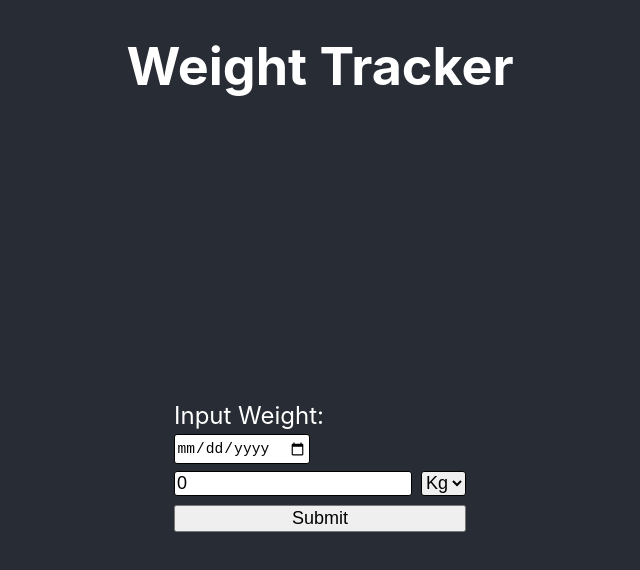
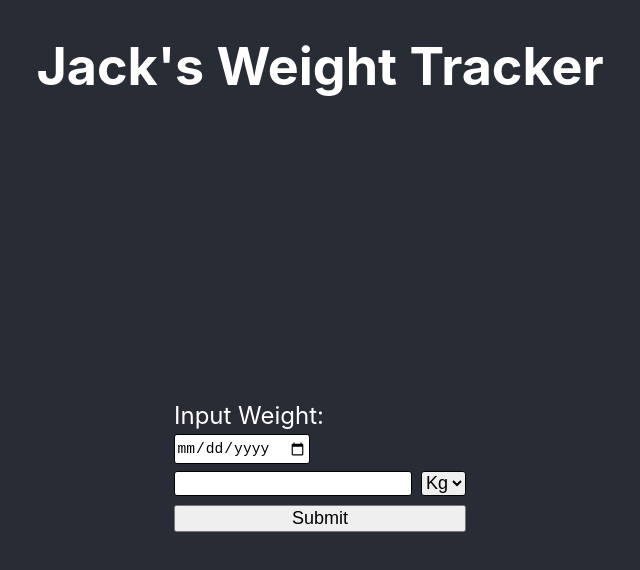
Before and after one commit to jack-ohara/weight-tracker, a React (Create React App) app: page / in a window 1280 px wide. Shown: the top 570 px of the page, without its empty margins (320-960 px from the left). Built offline with nearby package versions, Linux system fonts and the light colour scheme.

Commit message:
Some refactoring to move out the form to its own component and change all the css into styled components

```diff
--- a/public/index.html
+++ b/public/index.html
@@ -7,7 +7,7 @@
     <meta name="theme-color" content="#000000" />
     <meta
       name="description"
-      content="Web site created using create-react-app"
+      content="A simple, secure app for tracking your weight"
     />
     <link rel="apple-touch-icon" href="%PUBLIC_URL%/logo192.png" />
     <!--
@@ -24,7 +24,7 @@
       work correctly both with client-side routing and a non-root public URL.
       Learn how to configure a non-root public URL by running `npm run build`.
     -->
-    <title>React App</title>
+    <title>Jack's Weight Tracker</title>
   </head>
   <body>
     <noscript>You need to enable JavaScript to run this app.</noscript>
--- a/src/App.css
+++ b/src/App.css
@@ -6,71 +6,6 @@ input::-webkit-inner-spin-button {
 }
 
 /* Firefox */
-input[type="number"] {
+input[type='number'] {
   -moz-appearance: textfield;
 }
-
-.App {
-  text-align: center;
-  min-height: 100vh;
-  display: flex;
-  flex-direction: column;
-  align-items: center;
-  justify-content: center;
-  background-color: #282c34;
-  color: white;
-}
-
-.App-header {
-  font-size: calc(10px + 2vmin);
-}
-
-.weight-input {
-  flex-grow: 1;
-  font-size: 1.5em;
-  display: flex;
-  flex-direction: column;
-  justify-content: center;
-}
-
-.weight-input .inputs {
-  text-align: left;
-}
-
-.weight-input .weight-select {
-  display: flex;
-  flex-direction: row;
-}
-
-.weight-input input,
-.weight-input select {
-  font-size: 0.75em;
-}
-
-.weight-input input[type="number"],
-.weight-input input[type="date"],
-.weight-input select {
-  border-radius: 3px;
-  border: 1px solid black;
-}
-
-.weight-input input[type="date"] {
-  margin-bottom: 0.5em;
-  padding: 0.3em 0.1em;
-}
-
-.weight-input input[type="number"] {
-  margin-right: 0.5em;
-}
-
-.weight-input input[type="submit"] {
-  margin-top: 0.5em;
-}
-
-.weight-input label {
-  text-align: left;
-}
-
-.App-link {
-  color: #61dafb;
-}
--- a/src/App.js
+++ b/src/App.js
@@ -1,90 +1,33 @@
-import React, { useState, useEffect } from "react";
-import "./App.css";
+import React from 'react';
+import styled from 'styled-components';
+import './App.css';
+import { WeightInputForm } from './components/weight-input-form/weightInputForm';
 
-function App() {
-  const [date, setDate] = useState("");
-  const [weightValue, setWeightValue] = useState(0.0);
-  const [weightUnit, setWeightUnit] = useState(
-    localStorage.getItem("weightUnit")
+const Container = styled.div`
+  text-align: center;
+  min-height: 100vh;
+  display: flex;
+  flex-direction: column;
+  align-items: center;
+  justify-content: center;
+  background-color: #282c34;
+  color: white;
+`;
+
+const AppHeader = styled.header`
+  font-size: calc(10px + 2vmin);
+`;
+
+const App = () => {
+  return (
+    <Container>
+      <AppHeader className="App-header">
+        <h1>Jack's Weight Tracker</h1>
+      </AppHeader>
+
+      <WeightInputForm />
+    </Container>
   );
-
-  useEffect(() => {
-    let weights = localStorage.getItem("weights");
-
-    if (!weights) {
-      localStorage.setItem("weights", JSON.stringify({}));
-    }
-
-    //setDate(getTodaysDate());
-  }, []);
-
-  // const getTodaysDate = () => {
-  //   const date = new Date();
-
-  //   return `${date.getFullYear()}-${date.getMonth() + 1}-${date.getDate()}`;
-  // };
-
-  const onSubmit = (event) => {
-    event.preventDefault();
-
-    let kgValue = weightValue;
-
-    if (weightUnit === "lb") {
-      kgValue = weightValue / 2.20462;
-    }
-
-    const weights = JSON.parse(localStorage.getItem("weights"));
-    weights[date] = kgValue;
-
-    localStorage.setItem("weights", JSON.stringify(weights));
-
-    alert("Submitted!");
-  };
-
-  return (
-    <div className="App">
-      <header className="App-header">
-        <h1>Weight Tracker</h1>
-      </header>
-      <form className="weight-input" onSubmit={onSubmit}>
-        <label htmlFor="weight">Input Weight:</label>
-        <div className="inputs">
-          <input
-            type="date"
-            id="date"
-            name="date"
-            value={date}
-            onChange={(e) => setDate(e.target.value)}
-          />
-          <div className="weight-select">
-            <input
-              type="number"
-              step="0.1"
-              name="weight"
-              id="weight"
-              value={weightValue}
-              onChange={(e) => {
-                setWeightValue(e.target.value);
-              }}
-            />
-            <select
-              name="unit"
-              id="unit"
-              value={weightUnit}
-              onChange={(e) => {
-                setWeightUnit(e.target.value);
-                localStorage.setItem("weightUnit", e.target.value);
-              }}>
-              <option value="kg">Kg</option>
-              <option value="lb">lb</option>
-            </select>
-          </div>
-        </div>
-
-        <input type="submit" value="Submit" />
-      </form>
-    </div>
-  );
-}
+};
 
 export default App;
--- /dev/null
+++ b/src/components/weight-input-form/weightInputForm.js
@@ -0,0 +1,116 @@
+import React, { useState } from 'react';
+import styled from 'styled-components';
+
+const InputForm = styled.form`
+  flex-grow: 1;
+  font-size: 1.5em;
+  display: flex;
+  flex-direction: column;
+  justify-content: center;
+`;
+
+const Label = styled.label`
+  text-align: left;
+`;
+
+const InputArea = styled.div`
+  text-align: left;
+`;
+
+const WeightSelectArea = styled.div`
+  display: flex;
+  flex-direction: row;
+`;
+
+const DateInput = styled.input`
+  font-size: 0.75em;
+  border-radius: 3px;
+  border: 1px solid black;
+  margin-bottom: 0.5em;
+  padding: 0.3em 0.1em;
+`;
+
+const NumberInput = styled.input`
+  font-size: 0.75em;
+  border-radius: 3px;
+  border: 1px solid black;
+  margin-right: 0.5em;
+`;
+
+const Select = styled.select`
+  font-size: 0.75em;
+  border-radius: 3px;
+  border: 1px solid black;
+`;
+
+const SubmitButton = styled.input`
+  font-size: 0.75em;
+  margin-top: 0.5em;
+`;
+
+export const WeightInputForm = () => {
+  const [date, setDate] = useState('');
+  const [weightValue, setWeightValue] = useState();
+  const [weightUnit, setWeightUnit] = useState(
+    localStorage.getItem('weightUnit')
+  );
+
+  const onSubmit = (event) => {
+    event.preventDefault();
+
+    let kgValue = weightValue;
+
+    if (weightUnit === 'lb') {
+      kgValue = weightValue / 2.20462;
+    }
+
+    const weights = JSON.parse(localStorage.getItem('weights')) ?? {};
+
+    weights[date] = kgValue;
+
+    localStorage.setItem('weights', JSON.stringify(weights));
+
+    alert('Submitted!');
+  };
+
+  return (
+    <InputForm onSubmit={onSubmit}>
+      <Label htmlFor="weight">Input Weight:</Label>
+      <InputArea>
+        <DateInput
+          type="date"
+          id="date"
+          name="date"
+          value={date}
+          onChange={(e) => setDate(e.target.value)}
+        />
+        <WeightSelectArea>
+          <NumberInput
+            type="number"
+            step="0.1"
+            name="weight"
+            id="weight"
+            value={weightValue}
+            onChange={(e) => {
+              setWeightValue(e.target.value);
+            }}
+          />
+
+          <Select
+            name="unit"
+            id="unit"
+            value={weightUnit}
+            onChange={(e) => {
+              setWeightUnit(e.target.value);
+              localStorage.setItem('weightUnit', e.target.value);
+            }}>
+            <option value="kg">Kg</option>
+            <option value="lb">lb</option>
+          </Select>
+        </WeightSelectArea>
+      </InputArea>
+
+      <SubmitButton type="Submit" value="Submit" />
+    </InputForm>
+  );
+};
```
